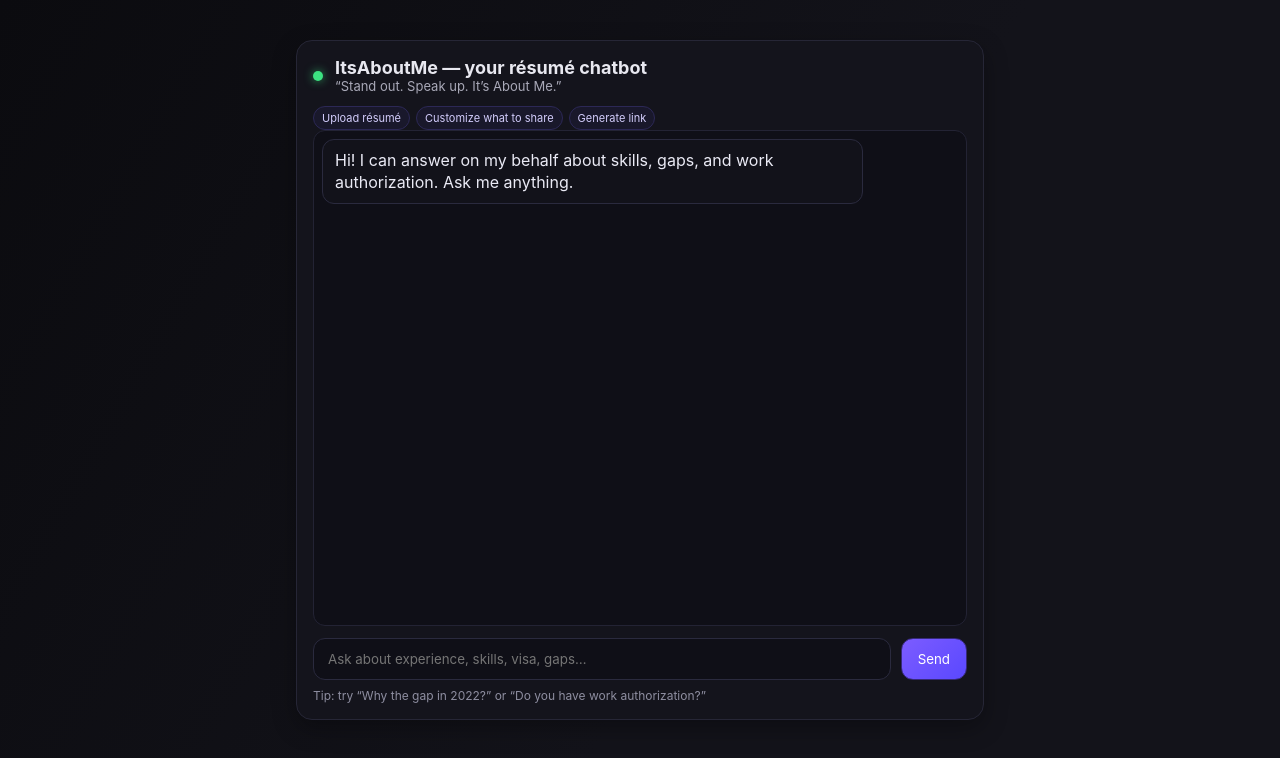
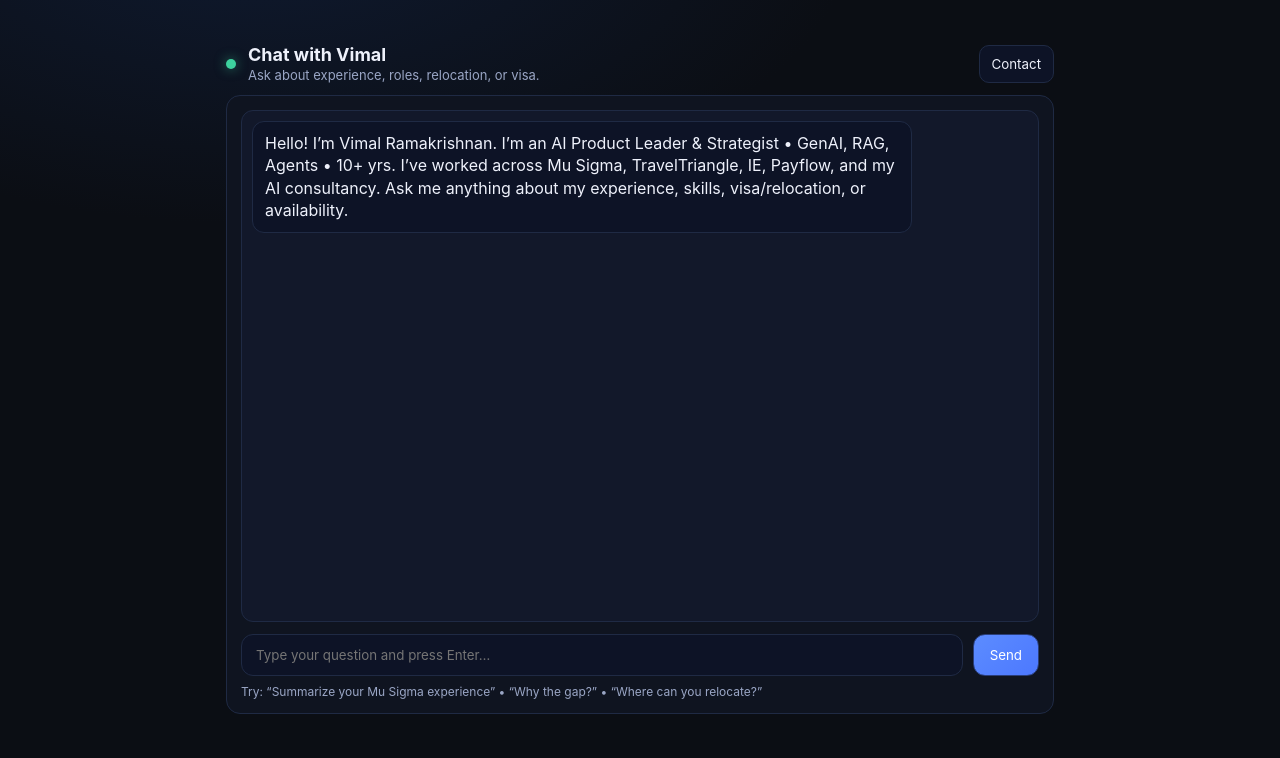
Before and after one commit to vimalrtech/resume-bot, a plain HTML site: page index.html in a window 1280 px wide. Drawn offline with Linux system fonts and the light colour scheme.

Commit message:
Clean personal chat UI + Contact tab

```diff
--- a/index.html
+++ b/index.html
@@ -3,131 +3,178 @@
 <head>
   <meta charset="utf-8" />
   <meta name="viewport" content="width=device-width, initial-scale=1" />
-  <title>ItsAboutMe — Chat</title>
+  <title>Chat with Vimal</title>
   <style>
-    :root{--bg:#0b0b0f;--card:#14141c;--text:#e8e8f0;--muted:#a9a9b8;--accent:#7c5cff;}
-    *{box-sizing:border-box;font-family:Inter,system-ui,-apple-system,Segoe UI,Roboto;}
-    body{margin:0;background:linear-gradient(120deg,#0b0b0f,#13131a 60%);}
-    .wrap{max-width:720px;margin:24px auto;padding:16px;}
-    .card{background:var(--card); border:1px solid #262636; border-radius:16px; padding:16px; box-shadow:0 8px 24px rgba(0,0,0,.3)}
-    .header{display:flex; align-items:center; gap:12px; margin-bottom:12px;}
-    .dot{width:10px;height:10px;border-radius:50%;background:#3ce281; box-shadow:0 0 10px #3ce281aa;}
-    h1{font-size:18px;color:var(--text); margin:0;}
-    .sub{color:var(--muted); font-size:13px;}
-    .chat{height:62vh; overflow:auto; display:flex; flex-direction:column; gap:10px; padding:8px; background:#0f0f17; border-radius:12px; border:1px solid #232334}
-    .bubble{max-width:85%; padding:10px 12px; border-radius:12px; line-height:1.35}
-    .me{align-self:flex-end; background:#1c1c2b; color:var(--text); border:1px solid #2f2f47}
-    .bot{align-self:flex-start; background:#12121a; color:#eaeaf5; border:1px solid #2a2a3e}
-    .input{display:flex; gap:10px; margin-top:12px}
-    input[type=text]{flex:1; padding:12px 14px; border-radius:12px; background:#0f0f17; color:var(--text); border:1px solid #2a2a3e; outline:none}
-    button{padding:12px 16px; border-radius:12px; border:1px solid #372a7a; background:linear-gradient(135deg,#7c5cff,#5a48ff); color:white; cursor:pointer}
-    .hint{color:#8e8ea0; font-size:12px; margin-top:8px}
-    .tag{display:inline-block; font-size:11px; color:#d3cdfc; background:#19182b; border:1px solid #2c2856; padding:4px 8px; border-radius:999px; margin-right:6px}
+    :root{
+      --bg:#0b0e14;         /* dark navy; change to #000 for pure black */
+      --panel:#0f1420;
+      --card:#12182a;
+      --border:#1f2a44;
+      --text:#eef1fb;
+      --muted:#9aa6c5;
+      --accent:#5c8cff;     /* professional blue */
+      --accent-2:#3dd29e;   /* highlight */
+    }
+    *{box-sizing:border-box;font-family:Inter,system-ui,-apple-system,Segoe UI,Roboto,Arial}
+    body{margin:0;background:radial-gradient(1200px 600px at 20% -10%, #0f1a30 0%, var(--bg) 50%), var(--bg); color:var(--text)}
+    .wrap{max-width:860px;margin:28px auto;padding:16px}
+    .topbar{display:flex;align-items:center;justify-content:space-between;margin-bottom:12px}
+    .brand{display:flex;align-items:center;gap:12px}
+    .dot{width:10px;height:10px;border-radius:50%;background:var(--accent-2);box-shadow:0 0 12px #3dd29e90}
+    h1{font-size:18px;margin:0}
+    .sub{color:var(--muted);font-size:13px;margin-top:2px}
+    .card{background:var(--panel);border:1px solid var(--border);border-radius:14px;padding:14px}
+    .chat{height:64vh;min-height:420px;overflow:auto;display:flex;flex-direction:column;gap:10px;padding:10px;background:var(--card);border:1px solid var(--border);border-radius:12px}
+    .bubble{max-width:85%;padding:10px 12px;border-radius:12px;line-height:1.4;border:1px solid var(--border)}
+    .me{align-self:flex-end;background:#0e1430}
+    .bot{align-self:flex-start;background:#0d1326}
+    .input{display:flex;gap:10px;margin-top:12px}
+    input[type=text]{flex:1;padding:12px 14px;border-radius:12px;background:#0d1326;color:var(--text);border:1px solid var(--border);outline:none}
+    button{padding:12px 16px;border-radius:12px;border:1px solid #2a3e7a;background:linear-gradient(135deg,#5c8cff,#4c78ff);color:#fff;cursor:pointer}
+    button:disabled{opacity:.6;cursor:not-allowed}
+    .toolbar{display:flex;gap:8px}
+    .tab{padding:10px 12px;border-radius:10px;border:1px solid var(--border);background:#0d1326;color:var(--text);cursor:pointer}
+    .slide{position:fixed;right:16px;bottom:16px;width:320px;max-width:90vw;background:var(--panel);border:1px solid var(--border);border-radius:14px;box-shadow:0 20px 60px rgba(0,0,0,.35);display:none}
+    .slide header{display:flex;align-items:center;justify-content:space-between;padding:12px 14px;border-bottom:1px solid var(--border)}
+    .slide .body{padding:14px;display:grid;gap:8px}
+    .kv{display:grid;grid-template-columns:96px 1fr;gap:8px;font-size:14px}
+    .pill{display:inline-block;padding:4px 8px;border:1px solid var(--border);border-radius:999px;background:#0d1326;font-size:12px;color:#c9d4ff;margin:2px 6px 2px 0}
+    a{color:#aecdff;text-decoration:none}
+    a:hover{text-decoration:underline}
+    .hint{color:var(--muted);font-size:12px;margin-top:8px}
   </style>
 </head>
 <body>
   <div class="wrap">
-    <div class="card">
-      <div class="header">
+    <div class="topbar">
+      <div class="brand">
         <div class="dot"></div>
         <div>
-          <h1>ItsAboutMe — your résumé chatbot</h1>
-          <div class="sub">“Stand out. Speak up. It’s About Me.”</div>
+          <h1>Chat with Vimal</h1>
+          <div class="sub">Ask about experience, roles, relocation, or visa.</div>
+        </div>
+      </div>
+      <div class="toolbar">
+        <button class="tab" id="contactBtn">Contact</button>
       </div>
     </div>
 
-      <div id="tags"></div>
-
+    <div class="card">
       <div id="chat" class="chat"></div>
-
       <div class="input">
-        <input id="msg" type="text" placeholder="Ask about experience, skills, visa, gaps…" />
+        <input id="msg" type="text" placeholder="Type your question and press Enter…" />
         <button id="send">Send</button>
       </div>
-      <div class="hint">Tip: try “Why the gap in 2022?” or “Do you have work authorization?”</div>
+      <div class="hint">Try: “Summarize your Mu Sigma experience” • “Why the gap?” • “Where can you relocate?”</div>
     </div>
   </div>
 
+  <!-- Contact slide -->
+  <section class="slide" id="contact">
+    <header>
+      <strong>Contact Vimal</strong>
+      <button class="tab" id="closeContact">Close</button>
+    </header>
+    <div class="body">
+      <div class="kv"><div>Name</div><div id="c_name"></div></div>
+      <div class="kv"><div>Location</div><div id="c_loc"></div></div>
+      <div class="kv"><div>Roles</div><div id="c_roles"></div></div>
+      <div class="kv"><div>Email</div><div id="c_email"></div></div>
+      <div class="kv"><div>LinkedIn</div><div><a id="c_li" target="_blank" rel="noopener">Open profile</a></div></div>
+      <div class="kv"><div>Portfolio</div><div><a id="c_web" target="_blank" rel="noopener">Open site</a></div></div>
+      <div class="kv"><div>Highlights</div>
+        <div id="c_tags"></div>
+      </div>
+    </div>
+  </section>
+
   <script>
+    // ===== Your facts (edit these) =====
     const BIO = {
       name: "Vimal Ramakrishnan",
+      email: "youremail@example.com",
+      linkedIn: "https://www.linkedin.com/in/your-profile",
+      website: "https://your-site.com",
       headline: "AI Product Leader & Strategist • GenAI, RAG, Agents • 10+ yrs",
       location: "Bengaluru, India (previously Madrid, ES)",
       workAuth: "Authorized to work in India and EU (Blue Card). Open to sponsorship where needed.",
-  relocation: "Open to Europe (anywhere), Bengaluru, and Dubai; remote or hybrid.",
-  gapNote: "Returned to India for a family emergency. In the last 2 years, built AI/RAG automations and agentic workflows using Hugging Face, LangChain, and n8n.",
-  strengths: "GenAI product strategy, RAG systems, LangChain, Python, SQL, analytics, A/B testing, delivery leadership",
+      relocation: "Open to Europe (anywhere), Bengaluru, and Dubai",
       notice: "Immediate",
       roles: "AI Product Manager • AI Solutions Lead • GenAI Engineer (RAG/Agents) • Managerial roles in AI",
+      gapNote: "Returned to India for a family emergency; built AI/RAG automations and agentic workflows (Hugging Face, LangChain, n8n).",
+      strengths: "GenAI product strategy, RAG, LangChain, Python, SQL, analytics, A/B testing, delivery leadership",
       highlights: [
-    "Built GPT-powered analytics driving +31% engagement and reduced ops friction.",
-    "Shipped AI marketing/CS automations: +18% conversions, −22% CAC.",
-    "Led GPT-4 + vector search matching engine: ~−80% manual work, +35% placements."
+        "GPT-powered analytics: +31% engagement; reduced ops friction.",
+        "AI marketing/CS automations: +18% conversions, −22% CAC.",
+        "GPT-4 + vector search matching engine: ~−80% manual work, +35% placements."
       ],
       experience: [
-    {
-      company: "Mu Sigma",
-      role: "Analytics Consultant → Apprentice Leader / Delivery Head",
-      duration: "4 years (post Mechanical Engineering, campus placement)",
-      scope: "Managed 22 data scientists; delivered analytics solutions to Fortune 500s across regions.",
-      clients: ["Suncorp (Insurance, Australia)", "Nike (Retail, US & Europe)", "Microsoft (US)", "AbbVie (Pharma)"]
-    },
-    {
-      company: "TravelTriangle",
-      role: "Senior Data Scientist",
-      duration: "pre-MBA",
-      scope: "Growth & product analytics; experimentation; recommendation and forecasting work."
-    },
-    {
-      company: "IE University",
-      role: "MBA + MS (dual); later Senior Associate Director",
-      duration: "post-TravelTriangle",
-      scope: "Leadership role at IE after graduation; later moved to entrepreneurship."
-    },
-    {
-      company: "Payflow",
-      role: "Head of Data",
-      duration: "3 months",
-      scope: "Stood up data function foundations; moved to IE role shortly after."
-    },
-    {
-      company: "Founder",
-      role: "AI Consultancy (GenAI/RAG/Agents)",
-      duration: "most recent",
-      scope: "Built agentic workflows and RAG automations with Hugging Face, LangChain, and n8n for clients."
-    }
+        { company:"Mu Sigma", role:"Analytics Consultant → Apprentice Leader / Delivery Head", duration:"4 yrs", scope:"Managed 22 data scientists; analytics for Fortune 500 across regions.", clients:["Suncorp (AU)", "Nike (US/EU)", "Microsoft (US)", "AbbVie (Pharma)"] },
+        { company:"TravelTriangle", role:"Senior Data Scientist", duration:"pre-MBA", scope:"Growth & product analytics; experiments; recommendations/forecasting." },
+        { company:"IE University", role:"MBA + MS; later Senior Associate Director", duration:"post-TravelTriangle", scope:"Leadership at IE; later moved to entrepreneurship." },
+        { company:"Payflow", role:"Head of Data", duration:"3 months", scope:"Set up data function foundations; then joined IE." },
+        { company:"Founder", role:"AI Consultancy (GenAI/RAG/Agents)", duration:"recent", scope:"Agentic workflows and RAG automations (Hugging Face, LangChain, n8n) for clients." }
       ]
     };
 
-
-    // Optional tags UI
-    const tagEl = document.getElementById('tags');
-    ["Upload résumé", "Customize what to share", "Generate link"].forEach(t=>{
-      const s=document.createElement('span'); s.className='tag'; s.textContent=t; tagEl.appendChild(s);
-    });
-
+    // ===== UI helpers =====
     const chat = document.getElementById('chat');
-    const msg = document.getElementById('msg');
+    const msg  = document.getElementById('msg');
     const send = document.getElementById('send');
 
-    function addBubble(text, cls){ const b=document.createElement('div'); b.className='bubble '+cls; b.textContent=text; chat.appendChild(b); chat.scrollTop=chat.scrollHeight; }
-    addBubble("Hi! I can answer on my behalf about skills, gaps, and work authorization. Ask me anything.", "bot");
+    function addBubble(text, cls){
+      const b = document.createElement('div');
+      b.className = 'bubble ' + cls;
+      b.textContent = text;
+      chat.appendChild(b);
+      chat.scrollTop = chat.scrollHeight;
+    }
+
+    // Initial greeting (from “you”)
+    addBubble(`Hello! I’m ${BIO.name}. I’m an ${BIO.headline}. I’ve worked across Mu Sigma, TravelTriangle, IE, Payflow, and my AI consultancy. Ask me anything about my experience, skills, visa/relocation, or availability.`, 'bot');
 
     async function ask(){
       const q = msg.value.trim();
       if(!q) return;
-      addBubble(q, "me"); msg.value="";
+      addBubble(q, "me");
+      msg.value=""; send.disabled = true;
+
+      try{
         const r = await fetch('/api/chat', {
           method:'POST',
           headers:{'Content-Type':'application/json'},
           body: JSON.stringify({ message:q, bio:BIO })
         });
         const data = await r.json();
-      addBubble(data.answer || data.error || "Hmm, no answer.", "bot");
+        addBubble(data.answer || data.error || "Sorry, I couldn’t answer.", "bot");
+      }catch(e){
+        addBubble("Network error. Please try again.", "bot");
+      }finally{
+        send.disabled = false;
+      }
     }
 
     send.onclick = ask;
-    msg.addEventListener('keydown', e => { if(e.key==='Enter') ask(); });
+    msg.addEventListener('keydown', (e)=>{ if(e.key==='Enter') ask(); });
+
+    // Contact slide wiring
+    const contactBtn = document.getElementById('contactBtn');
+    const contact = document.getElementById('contact');
+    const closeContact = document.getElementById('closeContact');
+
+    contactBtn.onclick = () => {
+      // fill fields
+      document.getElementById('c_name').textContent = BIO.name;
+      document.getElementById('c_loc').textContent = BIO.location;
+      document.getElementById('c_roles').textContent = BIO.roles;
+      document.getElementById('c_email').textContent = BIO.email;
+      const li = document.getElementById('c_li'); li.href = BIO.linkedIn; li.textContent = BIO.linkedIn;
+      const web = document.getElementById('c_web'); web.href = BIO.website; web.textContent = BIO.website;
+      const tags = document.getElementById('c_tags'); tags.innerHTML="";
+      (BIO.highlights || []).forEach(t => { const s=document.createElement('span'); s.className='pill'; s.textContent=t; tags.appendChild(s); });
+      contact.style.display = 'block';
+    };
+    closeContact.onclick = () => contact.style.display = 'none';
   </script>
 </body>
 </html>
```
Lines whose indentation alone changed are shown as unchanged.
